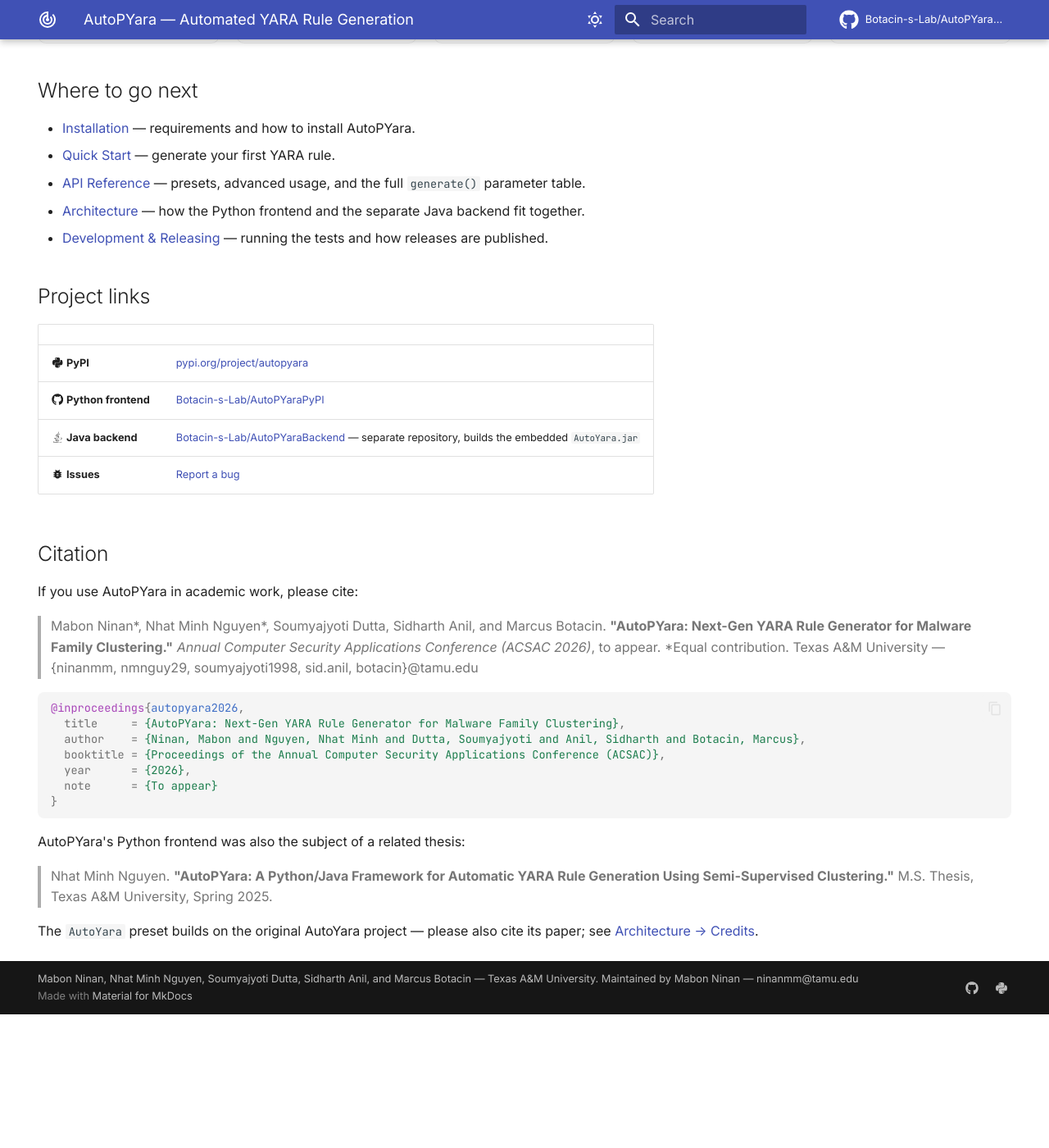
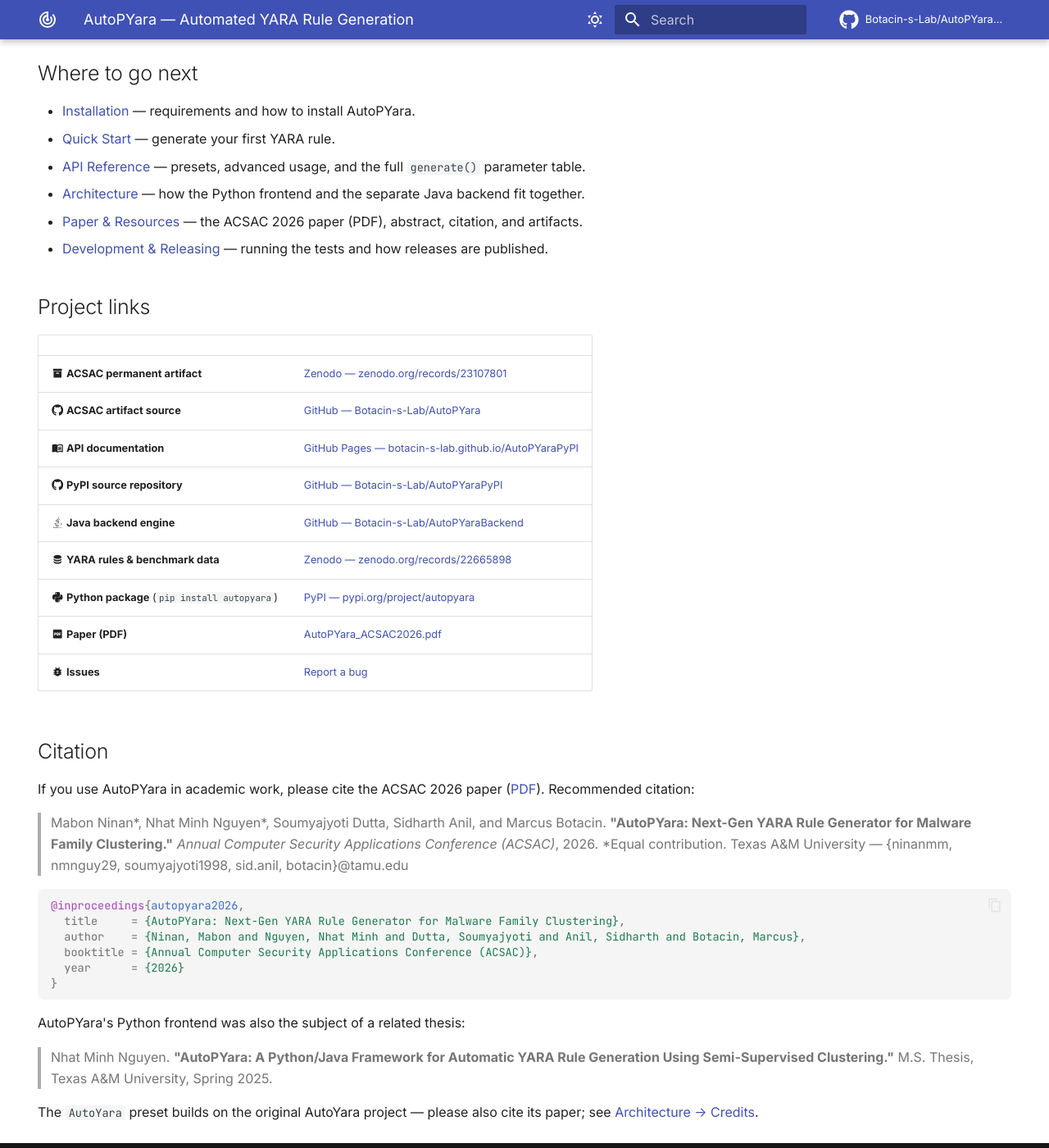
Before and after one commit to Botacin-s-Lab/AutoPYaraPyPI, an MkDocs documentation site: the page built from docs/index.md, in a window 1280 px wide and 1400 px high, scrolled down 2105 px. Shown: the whole window at 82% size. Built offline with MkDocs 1.6.1 and Material for MkDocs 9.7.7, drawn with Linux system fonts in a browser that asks for light colours; comment, search, counter and statistics services are not loaded; before the commit the page ends 3342 px from its top, so only the background shows below that; some of the changed text lies outside the part shown.

Commit message:
Add ACSAC 2026 accepted paper, paper page, and artifact links to docs and README (#5)
Claude-Session: https://claude.ai/code/session_0151npQDPLPVkHwYswGtdfi6

Co-authored-by: Claude Sonnet 5.5 <noreply@anthropic.com>

````diff
--- a/docs/index.md
+++ b/docs/index.md
@@ -28,8 +28,8 @@ AutoPYara is a Python framework for automated YARA rule generation from collecti
 
 The result: cluster-aware, precision-engineered YARA signatures with minimal manual effort.
 
-!!! info "This site is a work in progress"
-    This documentation is intentionally basic for now — installation, a quick start, and the full API reference. More material (including the accompanying paper, once published) will land here over time.
+!!! success "Accepted at ACSAC 2026"
+    The AutoPYara paper will appear at the *Annual Computer Security Applications Conference (ACSAC), 2026*. [Read the paper →](paper.md)
 
 AutoPYara is [live on PyPI](https://pypi.org/project/autopyara/) — `pip install autopyara` to get started.
 
@@ -81,32 +81,37 @@ Train your own Bloom filters on proprietary datasets.
 - [Quick Start](quickstart.md) — generate your first YARA rule.
 - [API Reference](api.md) — presets, advanced usage, and the full `generate()` parameter table.
 - [Architecture](architecture.md) — how the Python frontend and the separate Java backend fit together.
+- [Paper & Resources](paper.md) — the ACSAC 2026 paper (PDF), abstract, citation, and artifacts.
 - [Development & Releasing](development.md) — running the tests and how releases are published.
 
 ## Project links
 
 | | |
 |---|---|
-| :fontawesome-brands-python: **PyPI** | [pypi.org/project/autopyara](https://pypi.org/project/autopyara/) |
-| :fontawesome-brands-github: **Python frontend** | [Botacin-s-Lab/AutoPYaraPyPI](https://github.com/Botacin-s-Lab/AutoPYaraPyPI) |
-| :fontawesome-brands-java: **Java backend** | [Botacin-s-Lab/AutoPYaraBackend](https://github.com/Botacin-s-Lab/AutoPYaraBackend) — separate repository, builds the embedded `AutoYara.jar` |
+| :material-archive: **ACSAC permanent artifact** | [Zenodo — zenodo.org/records/23107801](https://zenodo.org/records/23107801) |
+| :fontawesome-brands-github: **ACSAC artifact source** | [GitHub — Botacin-s-Lab/AutoPYara](https://github.com/Botacin-s-Lab/AutoPYara/) |
+| :material-book-open-variant: **API documentation** | [GitHub Pages — botacin-s-lab.github.io/AutoPYaraPyPI](https://botacin-s-lab.github.io/AutoPYaraPyPI/) |
+| :fontawesome-brands-github: **PyPI source repository** | [GitHub — Botacin-s-Lab/AutoPYaraPyPI](https://github.com/Botacin-s-Lab/AutoPYaraPyPI) |
+| :fontawesome-brands-java: **Java backend engine** | [GitHub — Botacin-s-Lab/AutoPYaraBackend](https://github.com/Botacin-s-Lab/AutoPYaraBackend) |
+| :material-database: **YARA rules & benchmark data** | [Zenodo — zenodo.org/records/22665898](https://zenodo.org/records/22665898) |
+| :fontawesome-brands-python: **Python package** (`pip install autopyara`) | [PyPI — pypi.org/project/autopyara](https://pypi.org/project/autopyara/) |
+| :material-file-pdf-box: **Paper (PDF)** | [AutoPYara_ACSAC2026.pdf](paper/AutoPYara_ACSAC2026.pdf) |
 | :material-bug: **Issues** | [Report a bug](https://github.com/Botacin-s-Lab/AutoPYaraPyPI/issues) |
 
 ## Citation
 
-If you use AutoPYara in academic work, please cite:
+If you use AutoPYara in academic work, please cite the ACSAC 2026 paper ([PDF](paper/AutoPYara_ACSAC2026.pdf)). Recommended citation:
 
 > Mabon Ninan\*, Nhat Minh Nguyen\*, Soumyajyoti Dutta, Sidharth Anil, and Marcus Botacin.
-> **"AutoPYara: Next-Gen YARA Rule Generator for Malware Family Clustering."** *Annual Computer Security Applications Conference (ACSAC 2026)*, to appear.
+> **"AutoPYara: Next-Gen YARA Rule Generator for Malware Family Clustering."** *Annual Computer Security Applications Conference (ACSAC)*, 2026.
 > \*Equal contribution. Texas A&M University — {ninanmm, nmnguy29, soumyajyoti1998, sid.anil, botacin}@tamu.edu
 
 ```bibtex
 @inproceedings{autopyara2026,
   title     = {AutoPYara: Next-Gen YARA Rule Generator for Malware Family Clustering},
   author    = {Ninan, Mabon and Nguyen, Nhat Minh and Dutta, Soumyajyoti and Anil, Sidharth and Botacin, Marcus},
-  booktitle = {Proceedings of the Annual Computer Security Applications Conference (ACSAC)},
-  year      = {2026},
-  note      = {To appear}
+  booktitle = {Annual Computer Security Applications Conference (ACSAC)},
+  year      = {2026}
 }
 ```
 
--- a/mkdocs.yml
+++ b/mkdocs.yml
@@ -13,6 +13,7 @@ nav:
   - Quick Start: quickstart.md
   - API Reference: api.md
   - Architecture: architecture.md
+  - Paper: paper.md
   - Development & Releasing: development.md
 
 theme:
@@ -83,3 +84,7 @@ extra:
       link: https://github.com/Botacin-s-Lab/AutoPYaraPyPI
     - icon: fontawesome/brands/python
       link: https://pypi.org/project/autopyara/
+    - icon: material/file-document
+      link: https://botacin-s-lab.github.io/AutoPYaraPyPI/paper/
+    - icon: material/archive
+      link: https://zenodo.org/records/23107801
````
Also changed, not shown: README.md (+18 -7 lines), docs/architecture.md (+1 -1 lines), docs/paper.md (added, +44 -0 lines), 1 other file.
